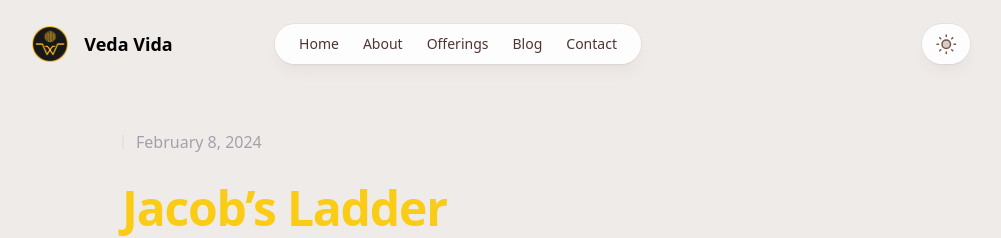
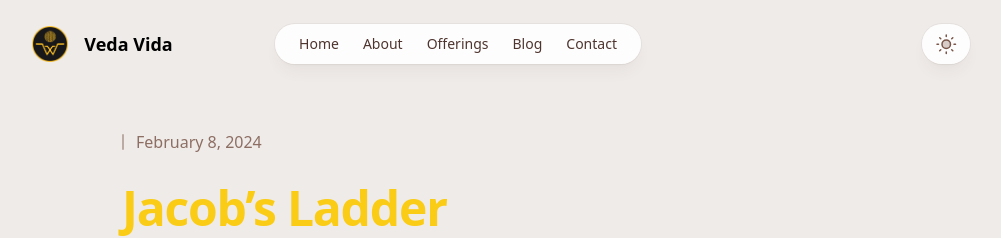
Before and after one commit to cv-us/vv, a Next.js app: page /ayurveda/brand-sprint in a window 1280 px wide. Shown: the top 238 px of the page, without its empty margins (182-1183 px from the left). Built offline with nearby package versions, Linux system fonts and the light colour scheme.

Commit message:
swap zinc to brown in article layout

```diff
--- a/src/components/ArticleLayout.jsx
+++ b/src/components/ArticleLayout.jsx
@@ -34,21 +34,21 @@ export function ArticleLayout({ article, children }) {
               type="button"
               onClick={() => router.back()}
               aria-label="Go back to articles"
-              className="group mb-8 flex h-10 w-10 items-center justify-center rounded-full bg-white shadow-md shadow-zinc-800/5 ring-1 ring-zinc-900/5 transition dark:border dark:border-zinc-700/50 dark:bg-zinc-800 dark:ring-0 dark:ring-white/10 dark:hover:border-zinc-700 dark:hover:ring-white/20 lg:absolute lg:-left-5 lg:-mt-2 lg:mb-0 xl:-top-1.5 xl:left-0 xl:mt-0"
+              className="group mb-8 flex h-10 w-10 items-center justify-center rounded-full bg-white shadow-md shadow-brown-800/5 ring-1 ring-brown-900/5 transition dark:border dark:border-brown-700/50 dark:bg-brown-800 dark:ring-0 dark:ring-white/10 dark:hover:border-brown-700 dark:hover:ring-white/20 lg:absolute lg:-left-5 lg:-mt-2 lg:mb-0 xl:-top-1.5 xl:left-0 xl:mt-0"
             >
-              <ArrowLeftIcon className="h-4 w-4 stroke-zinc-500 transition group-hover:stroke-zinc-700 dark:stroke-zinc-500 dark:group-hover:stroke-zinc-400" />
+              <ArrowLeftIcon className="h-4 w-4 stroke-brown-500 transition group-hover:stroke-brown-700 dark:stroke-brown-500 dark:group-hover:stroke-brown-400" />
             </button>
           )}
           <article>
             <header className="flex flex-col">
-              <h1 className="mt-6 text-4xl font-bold tracking-tight text-yellow-400 dark:text-zinc-100 sm:text-5xl">
+              <h1 className="mt-6 text-4xl font-bold tracking-tight text-yellow-400 dark:text-brown-100 sm:text-5xl">
                 {article.title}
               </h1>
               <time
                 dateTime={article.date}
-                className="order-first flex items-center text-base text-zinc-400 dark:text-zinc-500"
+                className="order-first flex items-center text-base text-brown-400 dark:text-brown-500"
               >
-                <span className="h-4 w-0.5 rounded-full bg-zinc-200 dark:bg-zinc-500" />
+                <span className="h-4 w-0.5 rounded-full bg-brown-200 dark:bg-brown-500" />
                 <span className="ml-3">{formatDate(article.date)}</span>
               </time>
             </header>
```
